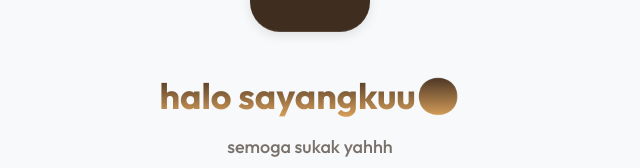
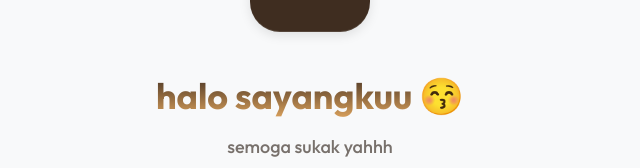
Before and after one commit to axrel203/dompet-kesayangan, a React (Vite) app: page / in a window 1280 px wide. Shown: the part 284-452 px from the top of the page, without its empty margins (330-970 px from the left). Built offline with nearby package versions, Linux system fonts and the light colour scheme; no server answers; the database is empty.

Commit message:
Fix emoji rendering in Landing page

```diff
--- a/src/pages/Landing.jsx
+++ b/src/pages/Landing.jsx
@@ -42,11 +42,15 @@ const Landing = () => {
             fontWeight: '700',
             lineHeight: '1.2',
             marginBottom: '16px',
-            background: 'linear-gradient(to bottom, var(--color-primary), var(--color-accent))',
-            WebkitBackgroundClip: 'text',
-            WebkitTextFillColor: 'transparent'
+            color: 'var(--color-primary)'
           }}>
-            halo sayangkuu😚
+            <span style={{
+              background: 'linear-gradient(to bottom, var(--color-primary), var(--color-accent))',
+              WebkitBackgroundClip: 'text',
+              WebkitTextFillColor: 'transparent'
+            }}>
+              halo sayangkuu
+            </span> 😚
           </h1>
           <p style={{
             fontSize: '18px',
```
